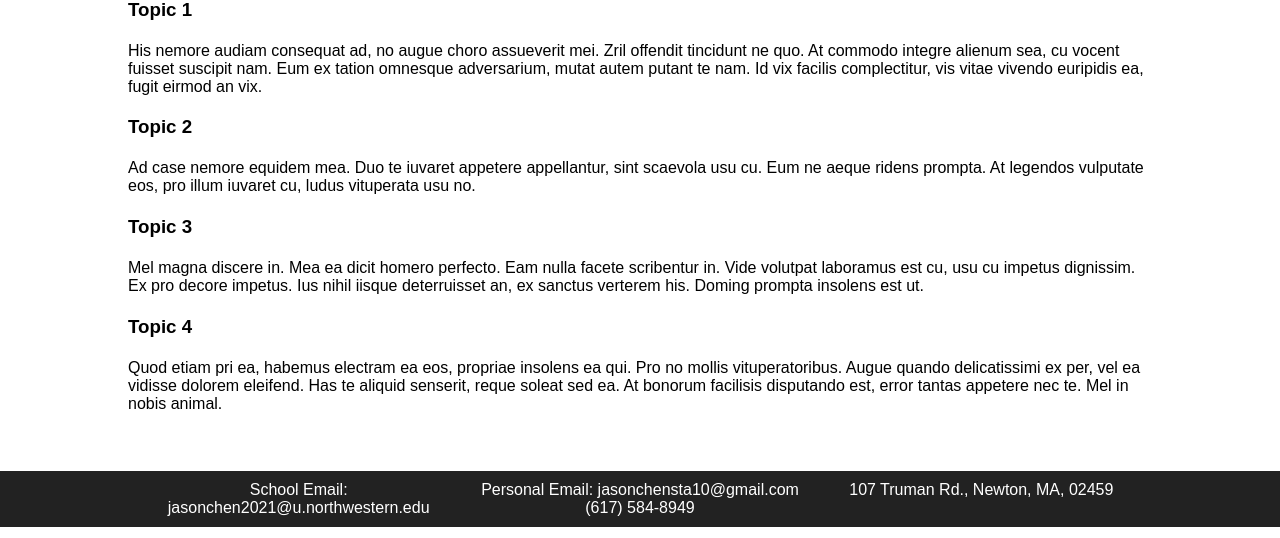
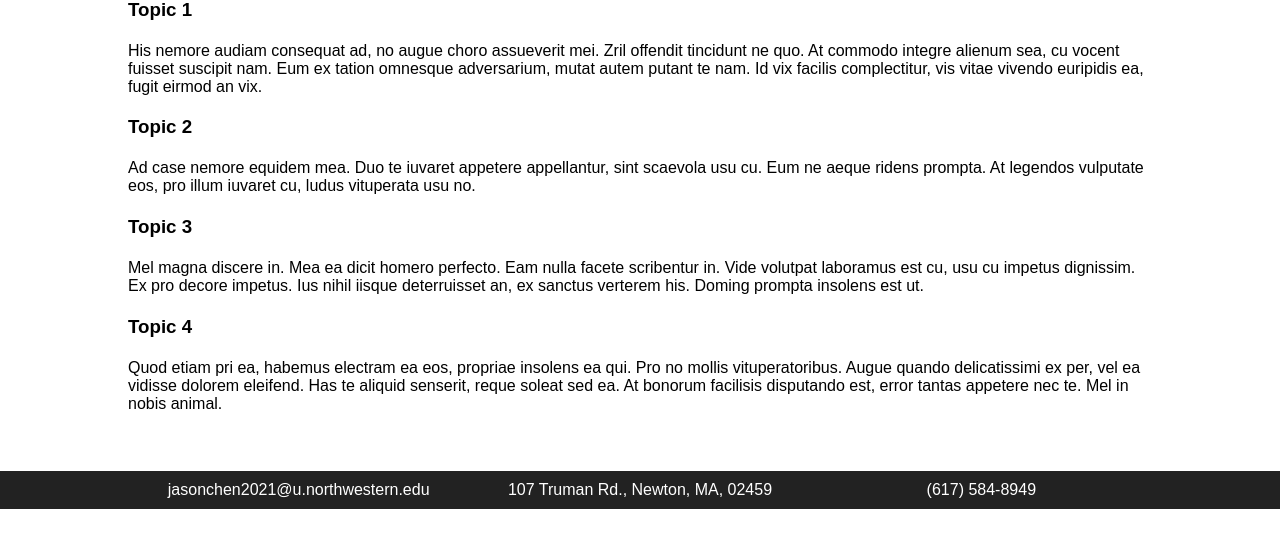
Before and after one commit to chen2156/chen2156.github.io, a Jekyll site: the page built from _projects/00-2014-09-24-project-3.md, in a window 1280 px wide, cut to the strip 362-900 px from the top of the page. Built offline with Jekyll 4.4.1, drawn with Linux system fonts in a browser that asks for light colours; nearby versions of some CDN libraries; formulas are drawn with MathJax 3.

Commit message:
Update footer.html

```diff
--- a/_includes/footer.html
+++ b/_includes/footer.html
@@ -1,7 +1,6 @@
 <footer>
     <ul>
-    	<li>School Email: jasonchen2021@u.northwestern.edu</li>
-        <li>Personal Email: jasonchensta10@gmail.com</li>
+    	<li>jasonchen2021@u.northwestern.edu</li>
     	<li>107 Truman Rd., Newton, MA, 02459</li>
     	<li>(617) 584-8949</li>
     </ul>
```
